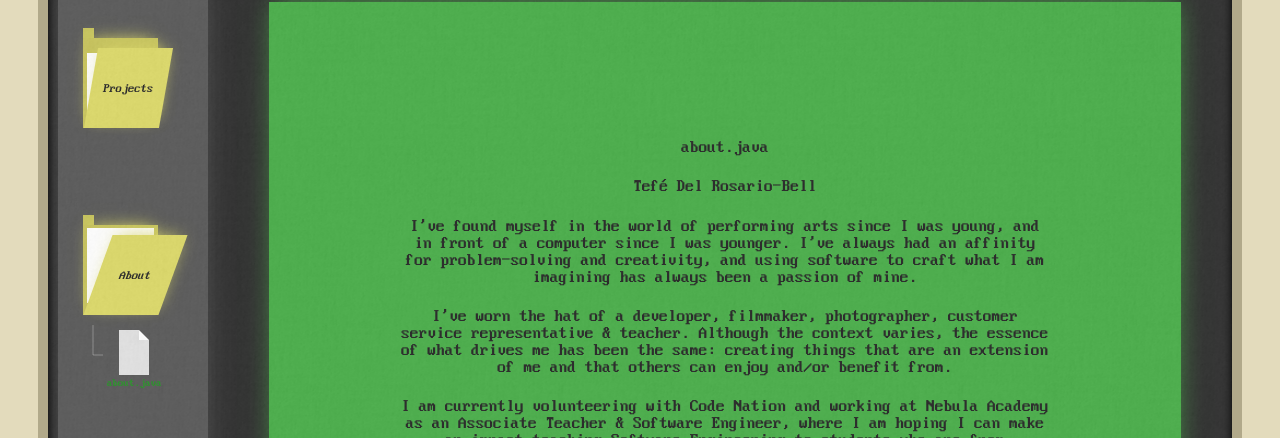
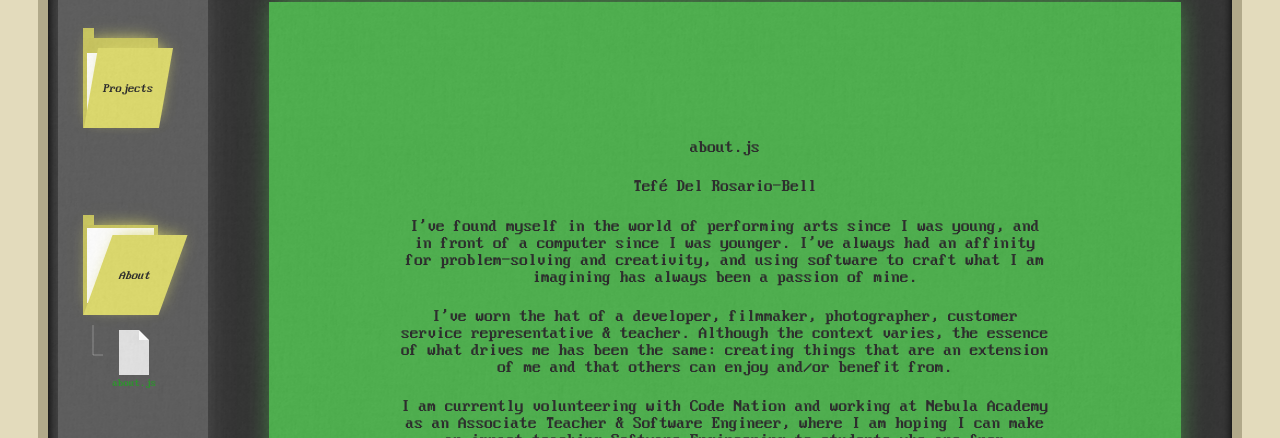
Before and after one commit to tefedrb/tefedrb.github.io, a React app: page / in a window 1280 px wide. Shown: the part 90-528 px from the top of the page. Built offline with nearby package versions, Linux system fonts and the light colour scheme.

Commit message:
removed comments. updated contact.js. added padding to mobile fileWrap.

```diff
--- a/src/components/File/MiniFile.js
+++ b/src/components/File/MiniFile.js
@@ -3,7 +3,6 @@ import { GraphicWrapper, GraphicHeadWrapper, GraphicHead, GraphicFold, GraphicBo
     from './FileCss';
 
 const MiniFile = (props) => {
-
     return (
         <GraphicWrapper
             name={"file GraphicWrapper"}
--- a/src/components/FileDropDown.js
+++ b/src/components/FileDropDown.js
@@ -20,13 +20,13 @@ const AllFilesWrap = styled.div`
     // ADJUSTED FOR MOBILE VIEW
     @media (max-width: 948px) and (min-height: 500px){
         display: none;
-        // flex-direction: row;
-        // justify-content: space-around;
-        // align-items: center;
     }
     // ADJUSTED FOR MOBILE VIEW
     @media (max-height: 700px) and (min-height: 500px){
         padding-left: 12%;
+    }
+    @media (max-height: 380px){
+        margin-top: 12%;
     }
 `
 export const FileWrapper = styled.div`
@@ -44,9 +44,6 @@ export const FileWrapper = styled.div`
         justify-content: center;
         padding: 2px;
     }
-    // @media (max-height: 700px){
-    //     margin: 10px 0;
-    // }
 `
 
 export const FileName = styled.p`
@@ -66,7 +63,6 @@ export const FileName = styled.p`
 const FileDropDown = (props) => {
     const { updateRenderedFile } = useContext(Context);
     const { verticalDisplay } = useContext(Context);
-    // const [vertical, isVertical] = useState(verticalDisplay);
     const files = props?.files.map((fileData, key) => (
             <FileWrapper name={"fileWrapper"} key={key}>
                 <span onClick={() => updateRenderedFile(fileData.name)}>
--- a/src/components/FolderContents/About.js
+++ b/src/components/FolderContents/About.js
@@ -4,7 +4,7 @@ import { TextWrap, Text } from './ProjectCSS';
 const About = () => {
     return (
         <TextWrap name={"textWrap"}>
-            <Text>about.java</Text>
+            <Text>about.js</Text>
             <Text>Tefé Del Rosario-Bell</Text>
             <Text>
             I've found myself in the world of performing arts since I was young,
--- a/src/components/FolderContents/Contact.js
+++ b/src/components/FolderContents/Contact.js
@@ -6,18 +6,19 @@ import gmailImg from '../../imgs/icons/gmail.png';
 import twitterImg from '../../imgs/icons/twitter.png';
 
 const ContactOuterWrap = styled.div`
-    border: 2px solid black;
     height: 70%;
     width: 70%;
     margin: auto;
     text-align: center;
+    border: 2px solid black;
+
 `
 const ContactInnerWrap = styled.div`
     display: grid;
     grid-template-rows: repeat(2, minmax(0, .5fr));
     grid-template-columns: repeat(2, minmax(0, .5fr));
     align-items: center;
-    height: 100%;
+    height: 93%;
     width: 100%;
 `
 const ContactDiv = styled.div`
@@ -25,8 +26,8 @@ const ContactDiv = styled.div`
     flex-direction: column;
     justify-content: space-around;
     align-items: center;
-    margin: 0 5px;
-    padding: 20px;
+    margin: 0;
+    padding: 0;
 `
 const Icon = styled.img`
     height: 60px;
@@ -34,8 +35,9 @@ const Icon = styled.img`
 `
 
 const WindowTop = styled.div`
+    color: white;
     width: 100%;
-    height: 10px;
+    height: 15px;
     background-color: black;
     margin: 0;
     padding: 0;
@@ -43,10 +45,10 @@ const WindowTop = styled.div`
 
 const Contact = () => {
     return (
-        <ContactOuterWrap>
-            <WindowTop />
-            contact.js
-            <ContactInnerWrap>
+        <ContactOuterWrap name={"contact-outer-wrap"}>
+
+            <WindowTop><h1 style={{margin: "0", fontSize: "inherit"}}>contact.js</h1></WindowTop>
+            <ContactInnerWrap name={"contact-inner-wrap"}>
                 <ContactDiv>
                     <Icon src={gitHubImg}/>
                     <a href="https://github.com/tefedrb" target="_blank" rel="noopener">GitHub</a>
@@ -64,6 +66,7 @@ const Contact = () => {
                     <a href="https://twitter.com/HypedOnTofu" target="_blank" rel="noopener">Twitter</a>
                 </ContactDiv>
             </ContactInnerWrap>
+
         </ContactOuterWrap>
     )
 }
--- a/src/components/FolderContents/ProjectCSS.js
+++ b/src/components/FolderContents/ProjectCSS.js
@@ -24,9 +24,7 @@ export const ProjNav = styled.div`
     height: auto;
 `
 export const ProjLink = styled.a`
-    // background-color: rgba(216,212,79,1);
     background-color: transparent;
-    // box-shadow: 1px -5px 16px -7px rgba(216,212,79,1);
     display: flex;
     flex-direction: column;
     justify-content: center;
--- a/src/components/MobileNavAdapter.js
+++ b/src/components/MobileNavAdapter.js
@@ -16,8 +16,6 @@ const MobileFilePopUp = styled.div`
         padding: .2em;
         align-items: center;
         justify-content: space-around;
-        // color: blue;
-        // transform: translateY(-6px);
     }
 `
 const MobileNavWrapper = styled.div`
@@ -41,7 +39,6 @@ const MobileNavWrapper = styled.div`
     }
 
     @media (max-width: 948px) and (min-height: 500px){
-        // flex-direction: row;
         min-width: 95%;
         min-height: 14.5%;
         margin-top: 0px;
@@ -49,27 +46,10 @@ const MobileNavWrapper = styled.div`
         background-color: transparent;
         box-shadow: none;
     }
-
-    @media(max-width: 650px){
-        // min-height: 45px;
-    }
 `
 const MobileNavAdapter = (props) => {
     const { globalState, updateRenderedFile } = useContext(Context);
-    const { filesDisplayed, fileLoaded } = globalState;
-    // When clicking on folder - get element
-    // and see if you can get the height / width
-
-    // REMOVED CODE BECAUSE OF REACT ROUTER & GITHUB PAGES
-    // <FileWrapper name={"FileWrap"} key={key}>
-    //      <Link to={`/${file.link}`}>
-    //            <MiniFile
-    //                data={file}
-    //                mini={true}
-    //            />
-    //        </Link>
-    //       <FileName>{file.name}</FileName>
-    //  </FileWrapper>
+    const { filesDisplayed } = globalState;
 
     const files = () => {
         return filesDisplayed.map((file, key) => (
--- a/src/components/Monitor/monitorCSS.css
+++ b/src/components/Monitor/monitorCSS.css
@@ -129,7 +129,6 @@
     box-shadow: 5px 9px 8px 6px black;
 }
 
-/* use to be .innerBottom */
 .bottomEdge {
     width: 100%;
     z-index: 1;
--- a/src/context.js
+++ b/src/context.js
@@ -9,10 +9,10 @@ import Contact from './components/FolderContents/Contact';
 
 export const Provider = (props) => {
     const files = {
-        "equipped.js":
+        "equipped.java":
             {
                 link: "Equipped",
-                name: "equipped.js",
+                name: "equipped.java",
                 content: <Project component={<Equipped/>}/>
             },
         "bookshop-crutch.js":
@@ -24,10 +24,10 @@ export const Provider = (props) => {
             // {
             //     name: "movie-db.js"
             // }
-        "about.java":
+        "about.js":
             {
                 link: "About",
-                name: "about.java",
+                name: "about.js",
                 content: <Project component={<About/>}/>
             },
         "contact.js":
@@ -39,8 +39,8 @@ export const Provider = (props) => {
     }
 
     const folder = {
-        "About": [files["about.java"]],
-        "Projects": [files["equipped.js"], files["bookshop-crutch.js"]],
+        "About": [files["about.js"]],
+        "Projects": [files["equipped.java"], files["bookshop-crutch.js"]],
         "Contact": [files["contact.js"]],
     }
 
@@ -67,8 +67,8 @@ export const Provider = (props) => {
 
     const [ globalState, setGlobalState ] = useState({
         folderLoc: [100, 20],
-        filesDisplayed: [{name:"about.java"}],
-        fileLoaded: "about.java"
+        filesDisplayed: [{name:"about.js"}],
+        fileLoaded: "about.js"
     });
 
     const [ verticalDisplay, isVerticalDisplay ] = useState(false);
```
Also changed, not shown: src/components/Folder.js (+0 -20 lines), src/components/Home.js (+0 -33 lines), src/components/NavigationPanel.js (+0 -24 lines), 1 other file (tests, documents, lock files or other folders).
